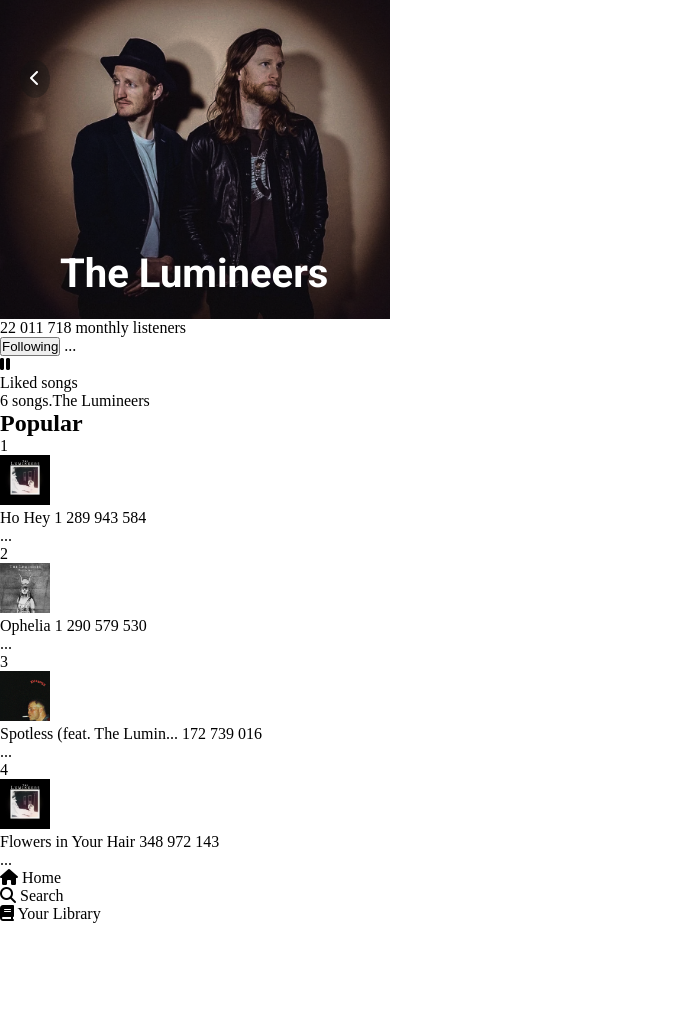
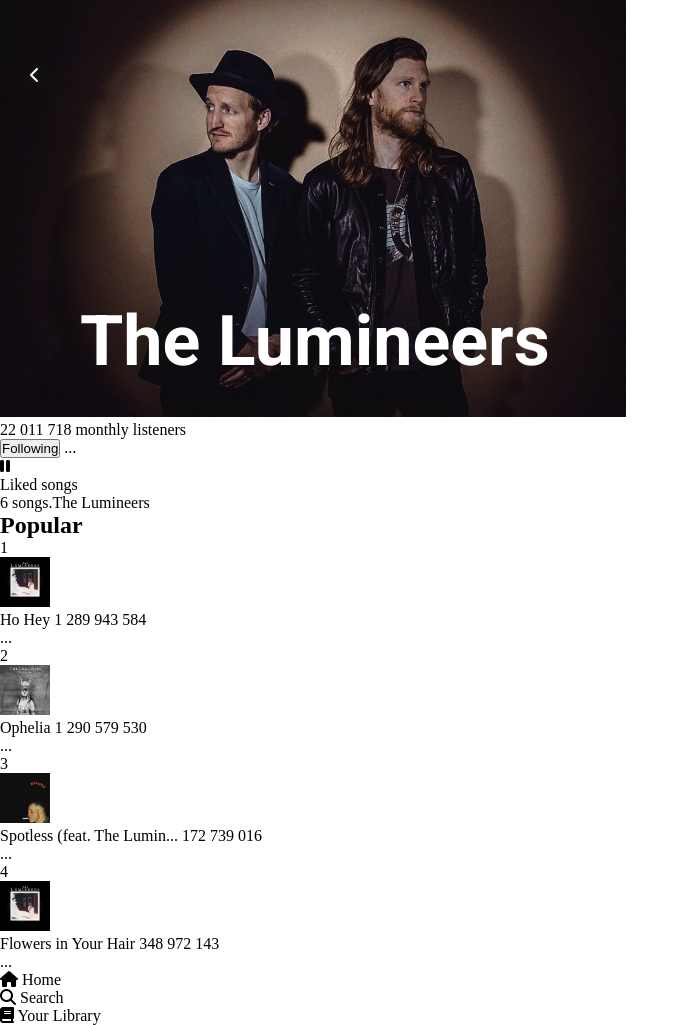
Before and after one commit to danielbgmg/Spotify-Mobile, a plain HTML site: page src/index.html in a window 1280 px wide. Shown: the whole page, without its empty margins (0-689 px from the left). Before the commit the page ends 923 px from the top, so only its background shows below. Drawn offline with Linux system fonts and the light colour scheme.

Commit message:
feat: edição do layout

```diff
--- a/src/styles/main.scss
+++ b/src/styles/main.scss
@@ -13,10 +13,7 @@
 }
 
 .banner-img {
-  display: block;
   object-fit: cover;
-  width: 390px;
-  height: 319px;
 }
 
 .icon-back {
@@ -24,7 +21,7 @@
   background-color: hwb(0 7% 93%/0.4);
   border-radius: 50%;
   color: #fff;
-  padding: 10px;
+  padding: 7px 10px;
   left: 20px;
   top: 60px;
 }
@@ -32,9 +29,9 @@
 .banner-title {
   color: #fff;
   position: absolute;
-  top: 250px;
-  left: 60px;
-  font-size: 40px;
+  top: 300px;
+  left: 80px;
+  font-size: 70px;
   font-family: Roboto;
 }
 
```
Also changed, not shown: src/styles/main.css, 1 other file.
